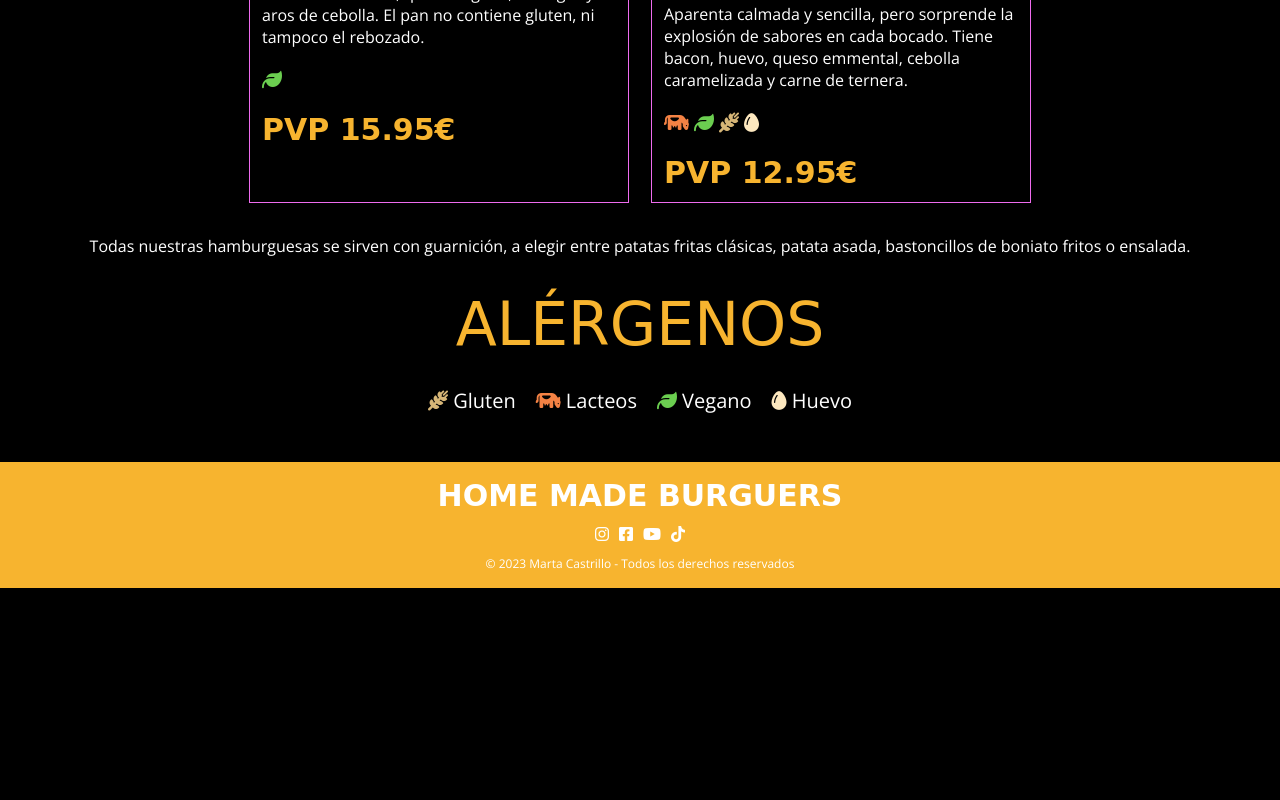
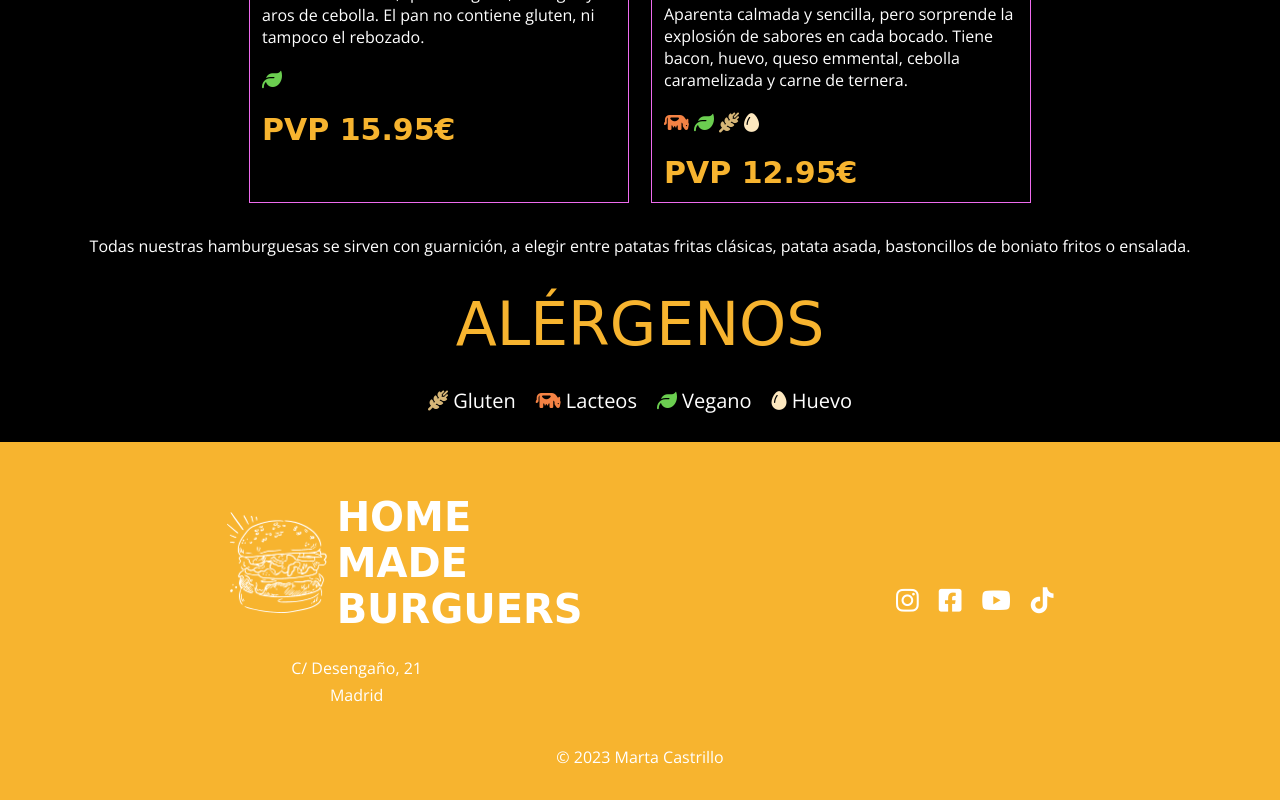
Before and after one commit to martscastrillo/burguer_site, a website: page public/index.html in a window 1280 px wide. Shown: the part 2359-3159 px from the top of the page. Before the commit the page ends 2947 px from the top, so only its background shows below. Drawn offline with nearby package versions, Linux system fonts and the light colour scheme; files whose address does not match are found by name; a web font is replaced by a local one.

Commit message:
add files

```diff
--- a/public/assets/js/main.js
+++ b/public/assets/js/main.js
@@ -19,7 +19,6 @@ const close = () => {
 const hoverin = () => js_cross.style.color='rgb(238, 108, 238)';
 const hoverout = ()  => js_cross.style.color='white'
 
-
 js_menu.addEventListener("click", open);
 js_bars.addEventListener("click", open);
 js_cross.addEventListener("click", close);
--- a/public/index.html
+++ b/public/index.html
@@ -141,12 +141,19 @@
         </ul>
       </div>
     </main>
-    <footer class="footer">
-
-          <h3 class="footer__h3" id="contact">home made burguers </h3>
+    <footer>
+          <div class="footer">
+                <div class="footer__div">
+                      <span>
+                            <img class="footer__div--logo" src="./assets/images/logo.png" alt="logo">
+                            <h3 class="footer__div--h3" id="contact">home made burguers </h3>
+                      </span>
+                      <p>C/ Desengaño, 21</p>
+                      <p>Madrid</p>
+                </div>
                 <ul class="footer__list">
-                <li><a class="footer__list--link" href="https://www.instagram.com" title="instagram" Target="_blank"><i
-                                  class="fa-brands fa-instagram"></i></a></li>
+                      <li><a class="footer__list--link" href="https://www.instagram.com" title="instagram"
+                                  Target="_blank"><i class="fa-brands fa-instagram"></i></a></li>
                       <li><a class="footer__list--link" href="https://www.facebook.com" title="facebook" Target="_blank"><i
                                         class="fa-brands fa-square-facebook"></i></a></li>
                       <li><a class="footer__list--link" href="https://www.youtube.com" title="youtube" Target="_blank"><i
@@ -154,8 +161,8 @@
                       <li><a class="footer__list--link" href="https://www.tiktok.com" title="tiktok" Target="_blank"><i
                                         class="fa-brands fa-tiktok"></i></a></li>
                 </ul>
-
-          <div class="footer__copyright">&copy; 2023 Marta Castrillo - Todos los derechos reservados</div>
+          </div>
+          <div class="footer__copyright">&copy; 2023 Marta Castrillo</div>
     </footer>
   </div>
   <script src="./assets/js/main.js"></script>
--- a/src/js/main.js
+++ b/src/js/main.js
@@ -19,7 +19,6 @@ const close = () => {
 const hoverin = () => js_cross.style.color='rgb(238, 108, 238)';
 const hoverout = ()  => js_cross.style.color='white'
 
-
 js_menu.addEventListener("click", open);
 js_bars.addEventListener("click", open);
 js_cross.addEventListener("click", close);
--- a/src/scss/layout/_footer.scss
+++ b/src/scss/layout/_footer.scss
@@ -1,28 +1,67 @@
+footer{
+	width: 100vw;
+	padding: 2rem;
+	color: white;
+	background-color: $color-main;
+}
 .footer {
-  width: 100vw;
-  padding: 1rem;
-  color:white;
-  background-color: $color-main;
+
 	margin-top: 20px;
 	@include centerColumn();
-  gap: 10px;
-  &__h3{
+	gap: 20px;
+	@media screen and (min-width: 480px) {
+		flex-direction: row;
+		justify-content: space-around;
+	}
+	&__div {
+
+		@include centerColumn();
+		gap: 5px;
+		&--h3 {
 			@include titleFontUpper();
 			font-size: 30px;
+      width: 110px;
+      @media screen and (min-width: 480px) {
+        font-size: 40px;
+        width: 150px;
       }
-  &__list{
+		}
+    &--logo {
+
+      width: 100px;
+		}
+    span{
+      margin-bottom: 20px;
+      display: flex;
+      align-items: center;
+      gap: 10px;
+    }
+	}
+	&__list {
 		list-style: none;
 		display: flex;
 		justify-content: center;
 		gap: 10px;
-    &--link{
-      color:white;
-      :hover{
+		&--link {
+			color: white;
+			font-size: 22px;
+			:hover {
 				color: $color-second;
+			}
+      @media screen and (min-width: 480px) {
+        font-size: 26px;
+      }
+		}
+    @media screen and (min-width: 480px) {
+      gap: 20px;
+    }
+	}
+	&__copyright {
+		font-size: 12px;
+    text-align: center;
+    margin-top: 40px;
+    @media screen and (min-width: 480px) {
+      font-size: 16px;
     }
 	}
 }
-  &__copyright{
-    font-size: 12px;
-  }
-}
--- a/src/scss/layout/_main.scss
+++ b/src/scss/layout/_main.scss
@@ -80,6 +80,7 @@
 			@include titleFontUpper();
 			font-size: 30px;
 		}
+
 		&--pvp {
 			color: $color-main;
 			@include titleFontUpper();
```
Also changed, not shown: src/html/index.html (+1 -1 lines), src/html/partials/footer.html (+14 -7 lines), src/html/partials/header.html (+1 -1 lines), src/html/partials/link.html (deleted, +0 -1 lines), public/assets/css/main.css, 2 other files. Lines whose indentation alone changed are shown as unchanged.
